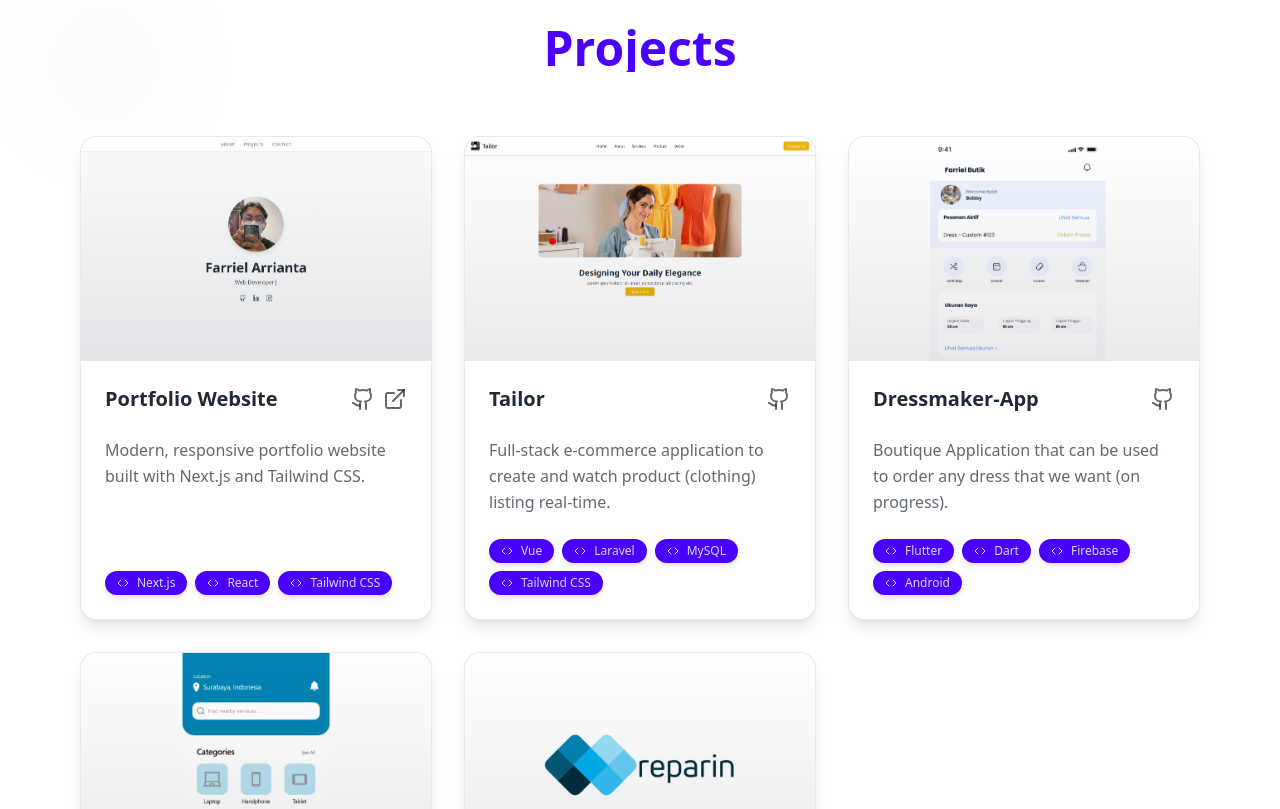
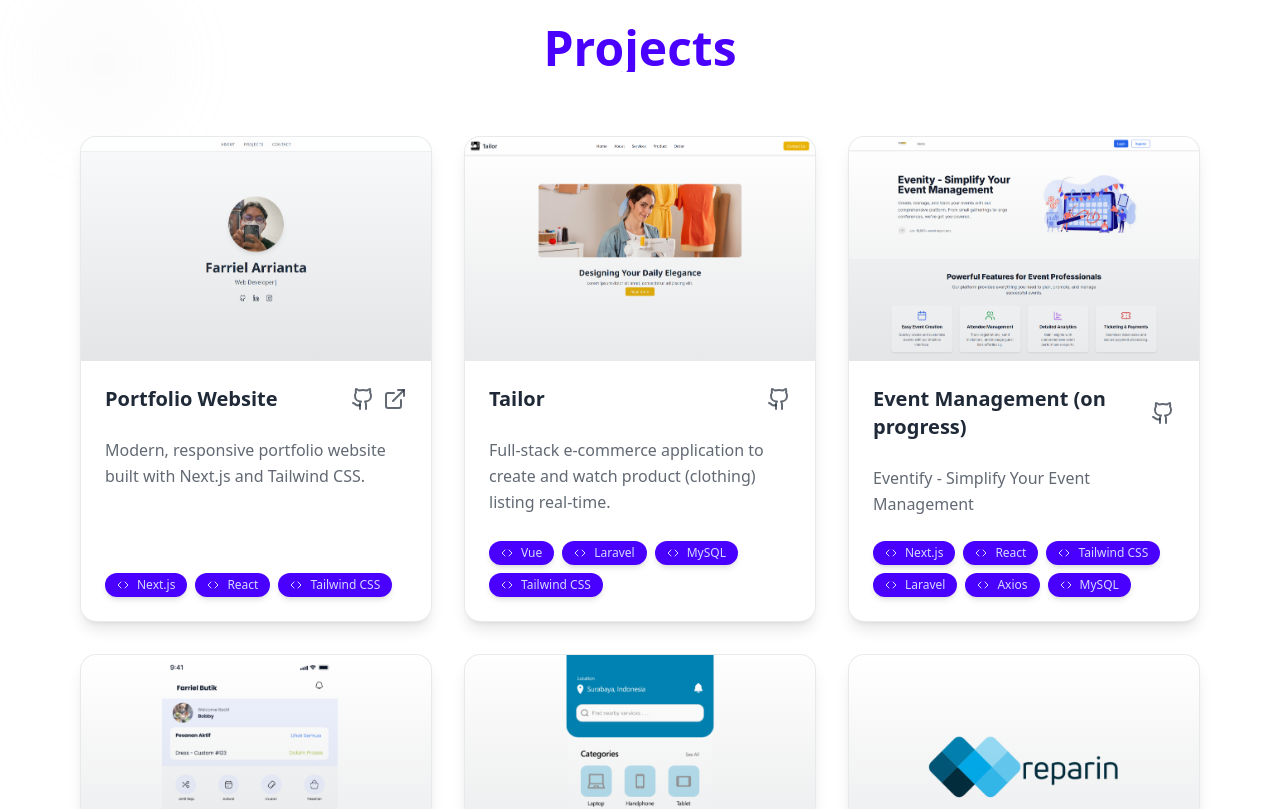
Before and after one commit to reddishowo/reddishowo-portfolio, a Next.js app: page / in a window 1280 px wide. Shown: the part 1660-2469 px from the top of the page. Built offline with nearby package versions, Linux system fonts and the light colour scheme.

Commit message:
added new projects in projectsSection

```diff
--- a/src/components/projectsection.tsx
+++ b/src/components/projectsection.tsx
@@ -146,9 +146,16 @@ const ProjectsSection = () => {
       image: "/images/tailor_webpage.png",
     },
     {
-      title: "Dressmaker-App",
+      title: "Event Management (on progress)",
+      description: "Eventify - Simplify Your Event Management",
+      technologies: ["Next.js", "React", "Tailwind CSS", "Laravel", "Axios", "MySQL"],
+      githubLink: "https://github.com/reddishowo/event-management-web",
+      image: "/images/eventmanagementweb.png",
+    },
+    {
+      title: "Dressmaker-App (on progress)",
       description:
-        "Boutique Application that can be used to order any dress that we want (on progress).",
+        "Boutique Application that can be used to order any dress that we want.",
       technologies: ["Flutter", "Dart", "Firebase", "Android"],
       githubLink: "https://github.com/reddishowo/dressmaker-app",
       image: "/images/dressmaker.png",
```
Also changed, not shown: public/images/eventmanagementweb.png (added).
